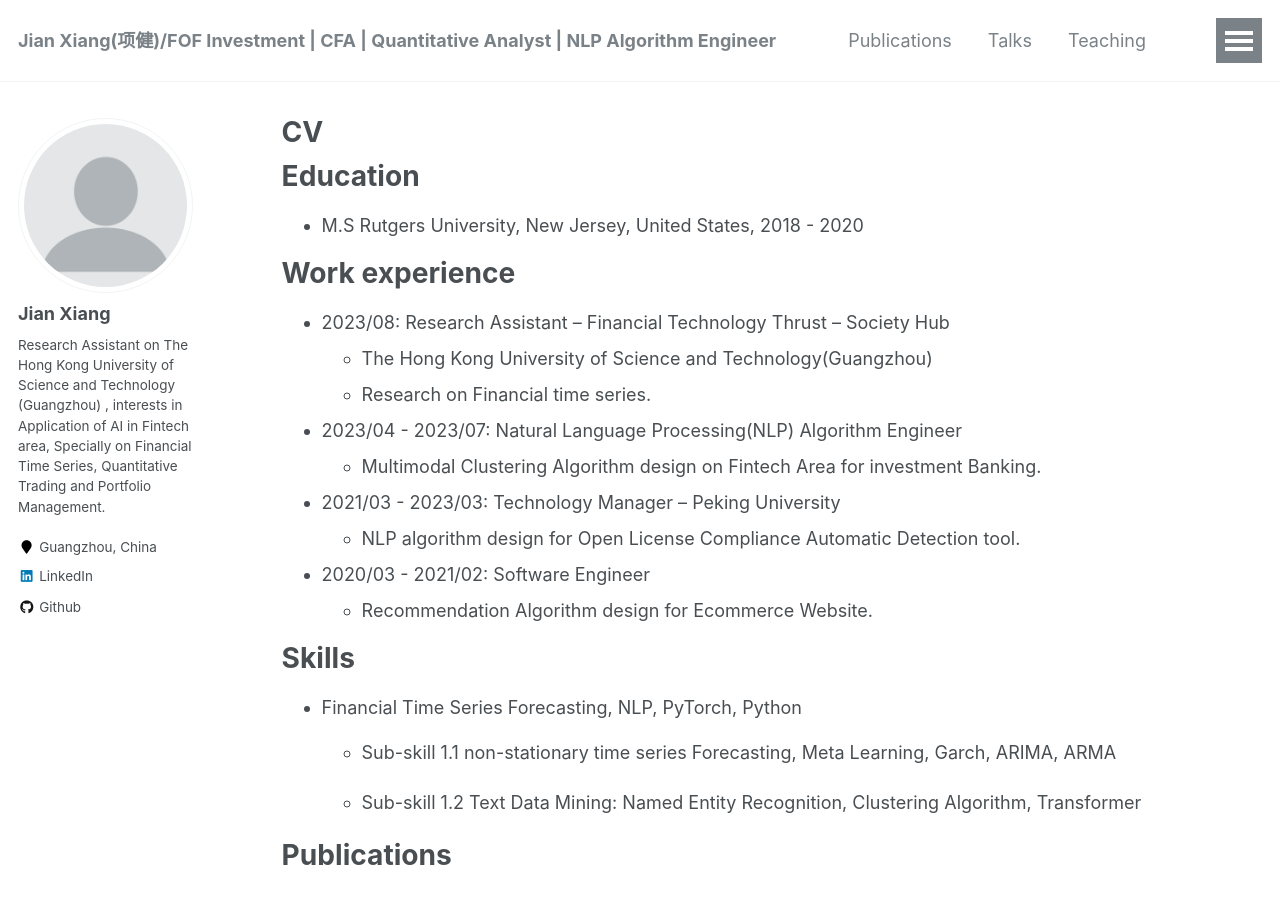
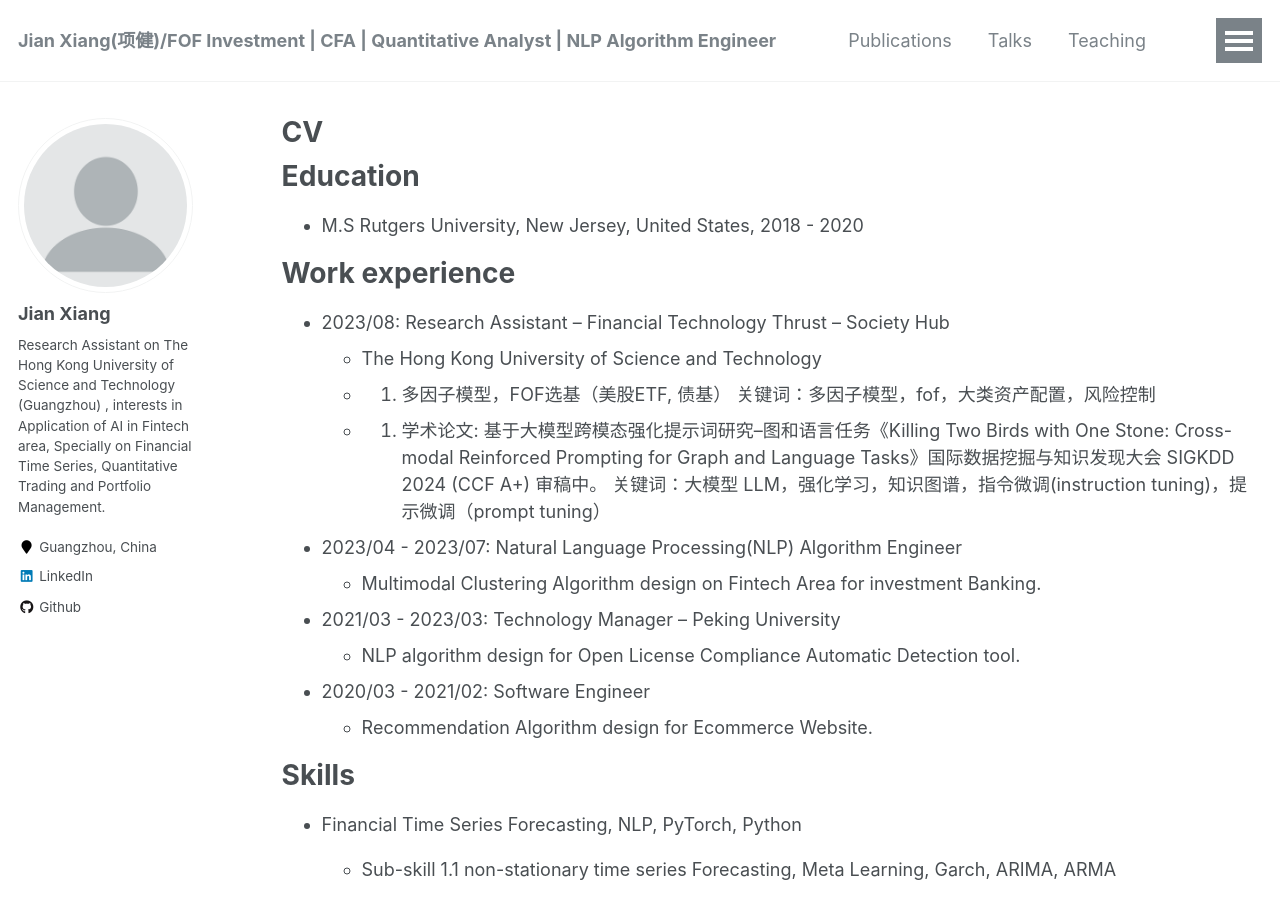
Before and after one commit to jianxiang95/jianxiang95.github.io, a Jekyll site: the page built from _pages/cv.md, in a window 1280 px wide and 900 px high. Built offline with Jekyll 4.4.1, drawn with Linux system fonts in a browser that asks for light colours.

Commit message:
Update cv.md
modify

```diff
--- a/_pages/cv.md
+++ b/_pages/cv.md
@@ -16,8 +16,11 @@ Education
 Work experience
 ======
 * 2023/08: Research Assistant -- Financial Technology Thrust -- Society Hub
-  * The Hong Kong University of Science and Technology(Guangzhou)
-  * Research on Financial time series.
+  * The Hong Kong University of Science and Technology
+  * 1. 多因子模型，FOF选基（美股ETF, 债基）
+    关键词：多因子模型，fof，大类资产配置，风险控制
+  * 2. 学术论文: 基于大模型跨模态强化提示词研究–图和语言任务《Killing Two Birds with One Stone: Cross-modal Reinforced Prompting for Graph and Language Tasks》国际数据挖掘与知识发现大会 SIGKDD 2024 (CCF A+) 审稿中。
+关键词：大模型 LLM，强化学习，知识图谱，指令微调(instruction tuning)，提示微调（prompt tuning）
 
 
 * 2023/04 - 2023/07: Natural Language Processing(NLP) Algorithm Engineer
```
